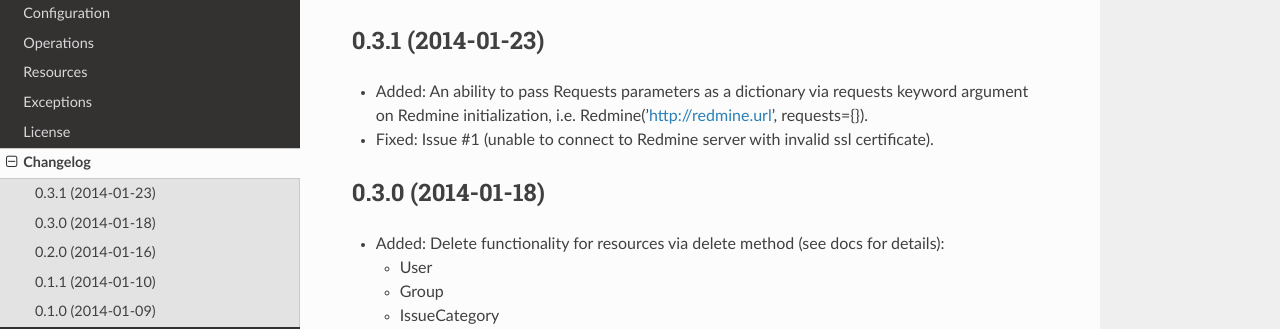
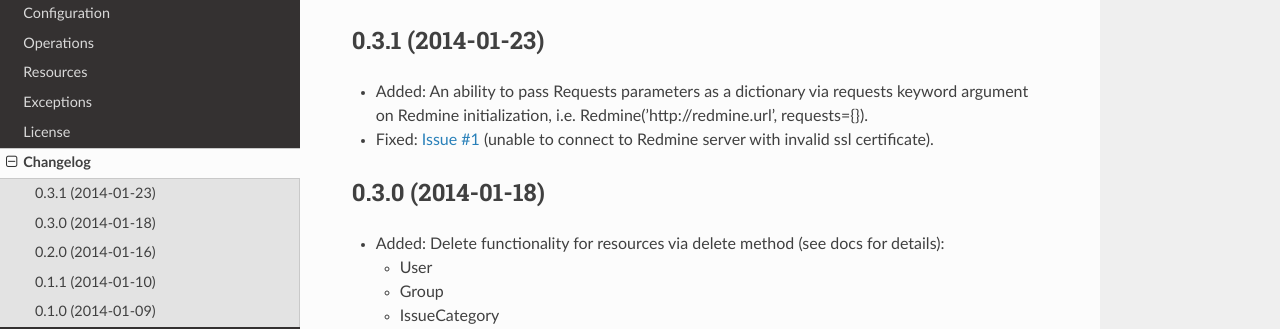
Before and after one commit to maxtepkeev/python-redmine, a Sphinx documentation site: the page built from docs/changelog.rst, in a window 1280 px wide and 900 px high. Shown: the part 136-465 px from the top of the window. Built offline with Sphinx 7.4.7 and the Read the Docs theme 2.0.0, drawn with Linux system fonts in a browser that asks for light colours; some of the changed lines change nothing that is shown.

Commit message:
doc update

```diff
--- a/docs/changelog.rst
+++ b/docs/changelog.rst
@@ -5,8 +5,9 @@
 ------------------
 
 - Added: An ability to pass Requests parameters as a dictionary via requests keyword
-  argument on Redmine initialization, i.e. Redmine('http://redmine.url', requests={}).
-- Fixed: Issue #1 (unable to connect to Redmine server with invalid ssl certificate).
+  argument on Redmine initialization, i.e. Redmine('\http://redmine.url', requests={}).
+- Fixed: `Issue #1 <https://github.com/maxtepkeev/python-redmine/issues/1>`_ (unable
+  to connect to Redmine server with invalid ssl certificate).
 
 0.3.0 (2014-01-18)
 ------------------
```
